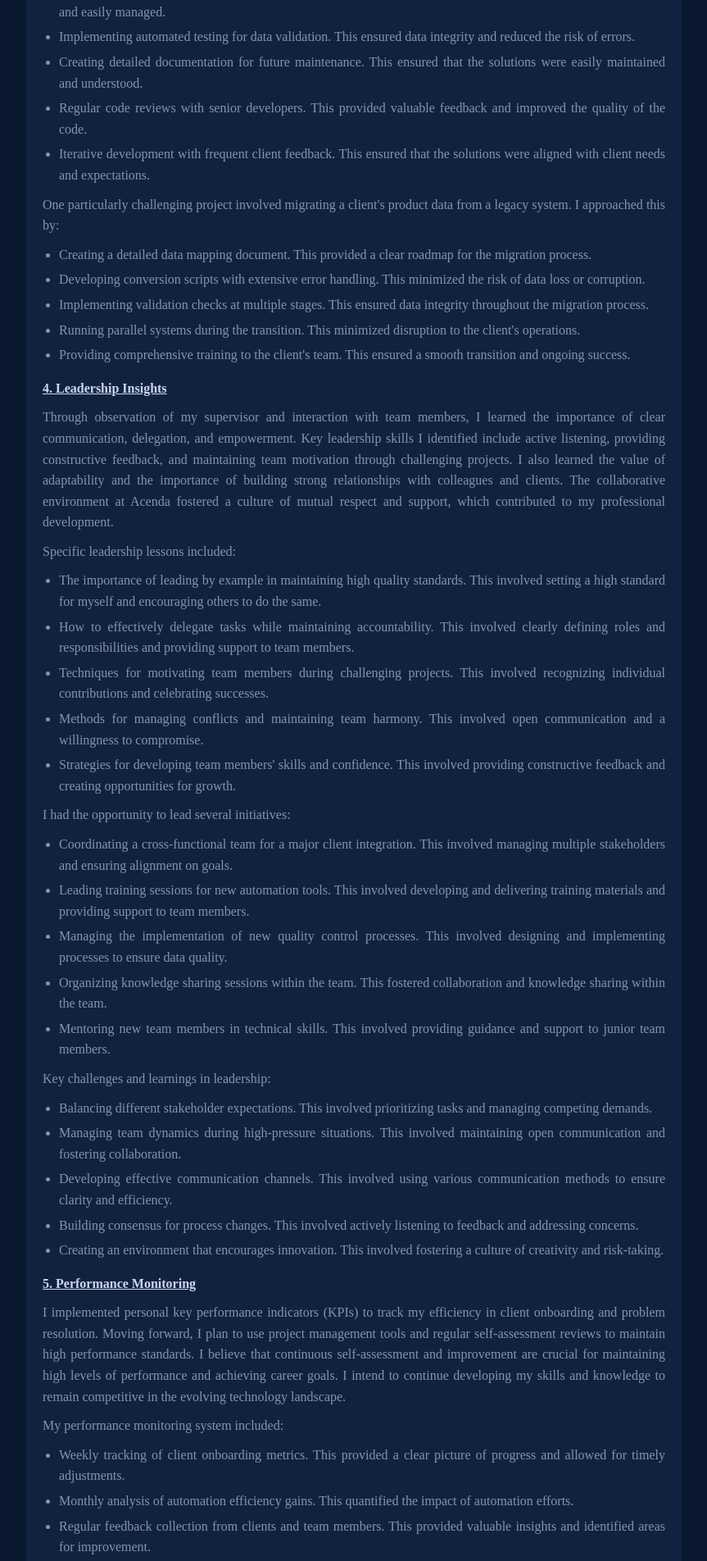
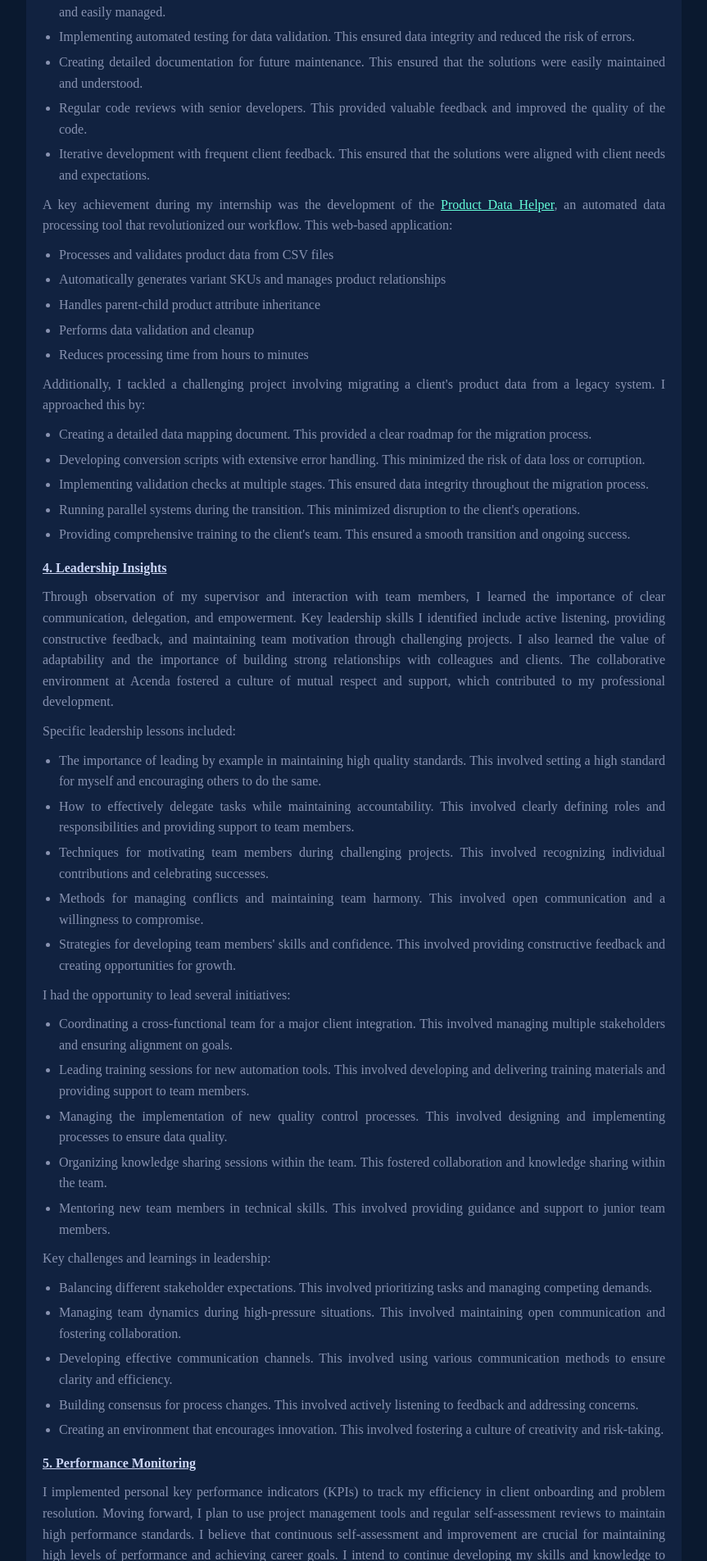
Before and after one commit to jonahumans/Migration-Assistant, a Flask app: page /report in a window 1280 px wide. Shown: the part 4596-6500 px from the top of the page at 82% size, without its empty margins (208-1071 px from the left). Run offline with Flask 3, Linux system fonts and the light colour scheme.

Commit message:
Assistant checkpoint: Added Product Data Helper description and link
Assistant generated file changes:
- templates/report.html: Add Product Data Helper link and description

---

User prompt:

in the project learning activities, add a link to the product data helper and explain what it does

```diff
--- a/templates/report.html
+++ b/templates/report.html
@@ -230,7 +230,16 @@
                     <li>Iterative development with frequent client feedback. This ensured that the solutions were aligned with client needs and expectations.</li>
                 </ul>
 
-                <p>One particularly challenging project involved migrating a client's product data from a legacy system. I approached this by:</p>
+                <p>A key achievement during my internship was the development of the <a href="/" style="color: var(--highlight-color);">Product Data Helper</a>, an automated data processing tool that revolutionized our workflow. This web-based application:</p>
+                <ul>
+                    <li>Processes and validates product data from CSV files</li>
+                    <li>Automatically generates variant SKUs and manages product relationships</li>
+                    <li>Handles parent-child product attribute inheritance</li>
+                    <li>Performs data validation and cleanup</li>
+                    <li>Reduces processing time from hours to minutes</li>
+                </ul>
+
+<p>Additionally, I tackled a challenging project involving migrating a client's product data from a legacy system. I approached this by:</p>
                 <ul>
                     <li>Creating a detailed data mapping document. This provided a clear roadmap for the migration process.</li>
                     <li>Developing conversion scripts with extensive error handling. This minimized the risk of data loss or corruption.</li>
```
